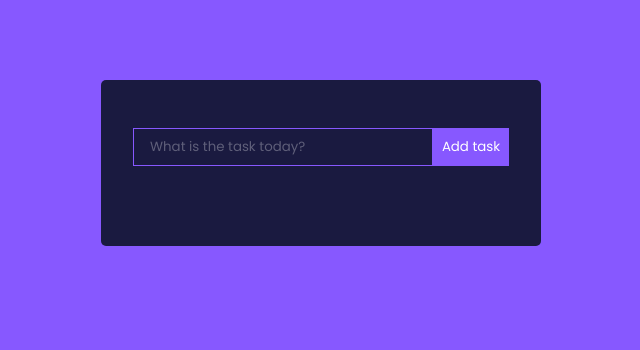
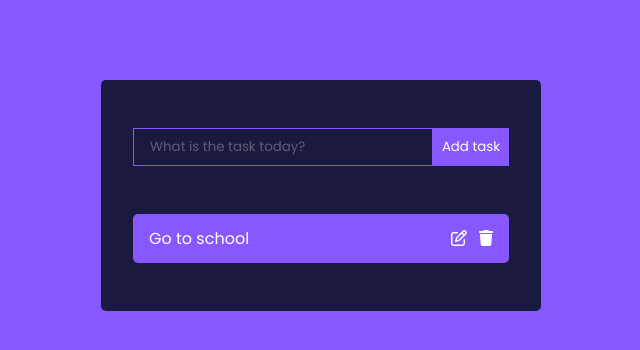
Before and after one commit to jorisbertier/Todo-list-React, a React (Create React App) app: page / in a window 1280 px wide. Shown: the top 350 px of the page, without its empty margins (319-959 px from the left). Built offline with nearby package versions, Linux system fonts and the light colour scheme.

Commit message:
add component todo & create

```diff
--- a/src/components/Todo.js
+++ b/src/components/Todo.js
@@ -1,11 +1,16 @@
 import React from 'react'
+import { FontAwesomeIcon } from '@fortawesome/react-fontawesome'
+import { faPenToSquare } from '@fortawesome/free-regular-svg-icons'
+import { faTrash } from '@fortawesome/free-solid-svg-icons'
 
-export const Todo = () => {
+export const Todo = ({task}) => {
   return (
     <div className='Todo'>
+        {/* <p onClick={} className={`${task.completed ? 'completed' : ""}`}>Go to school</p> */}
         <p>Go to school</p>
         <div>
-
+            <FontAwesomeIcon icon={faPenToSquare} />
+            <FontAwesomeIcon icon={faTrash} />
         </div>
     </div>
   )
--- a/src/components/TodoWrapper.js
+++ b/src/components/TodoWrapper.js
@@ -1,5 +1,6 @@
 import React, {useState} from 'react'
 import { TodoForm } from './TodoForm'
+import { Todo } from './Todo'
 import {v4 as uuidv4} from 'uuid'
 uuidv4()
 
@@ -16,6 +17,7 @@
   return (
     <div className="TodoWrapper">
         <TodoForm addTodo={addTodo}/>
+        <Todo />
     </div>
   )
 }
```
